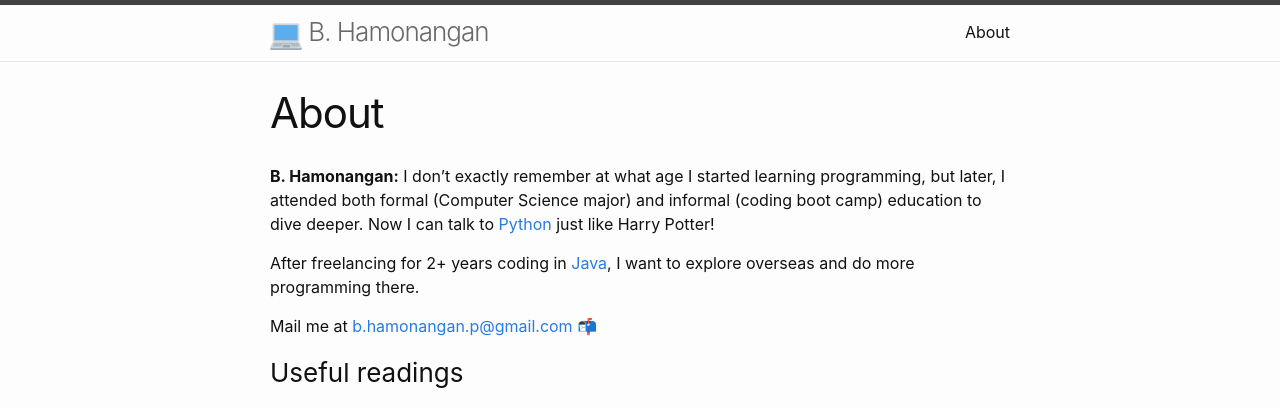
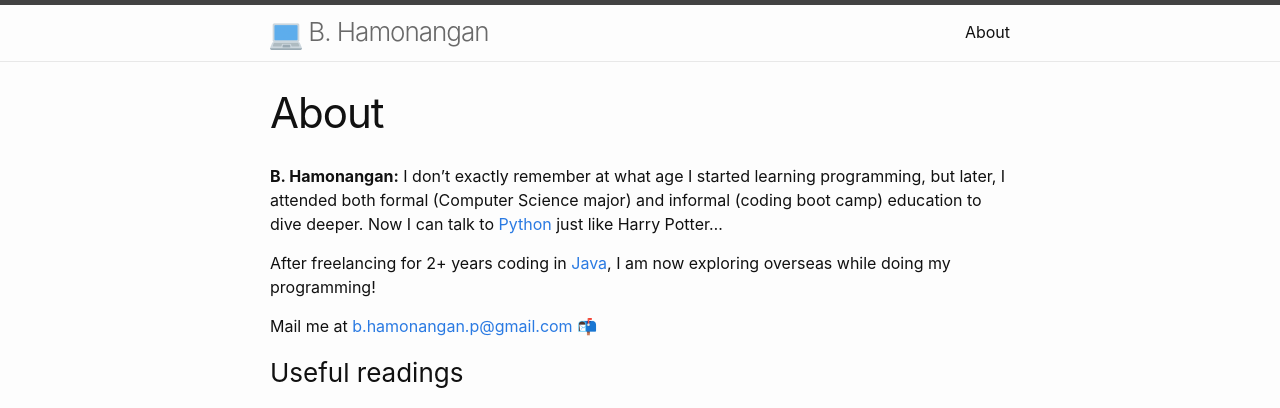
Before and after one commit to hamonangann/hamonangann.github.io, a Jekyll site: the page built from about-en.markdown, in a window 1280 px wide. Shown: the top 408 px of the page. Built offline with Jekyll 4.4.1, drawn with Linux system fonts in a browser that asks for light colours.

Commit message:
update about

```diff
--- a/about-en.markdown
+++ b/about-en.markdown
@@ -3,9 +3,9 @@ layout: page
 title: About
 permalink: /about/
 ---
-**B. Hamonangan:** I don't exactly remember at what age I started learning programming, but later, I attended both formal (Computer Science major) and informal (coding boot camp) education to dive deeper. Now I can talk to [Python](https://en.wikipedia.org/wiki/Python_(programming_language)) just like Harry Potter!
+**B. Hamonangan:** I don't exactly remember at what age I started learning programming, but later, I attended both formal (Computer Science major) and informal (coding boot camp) education to dive deeper. Now I can talk to [Python](https://en.wikipedia.org/wiki/Python_(programming_language)) just like Harry Potter...
 
-After freelancing for 2+ years coding in [Java](https://en.wikipedia.org/wiki/Java), I want to explore overseas and do more programming there.
+After freelancing for 2+ years coding in [Java](https://en.wikipedia.org/wiki/Java), I am now exploring overseas while doing my programming!
 
 Mail me at [b.hamonangan.p@gmail.com
 ](mailto:b.hamonangan.p@gmail.com) 📬
```
